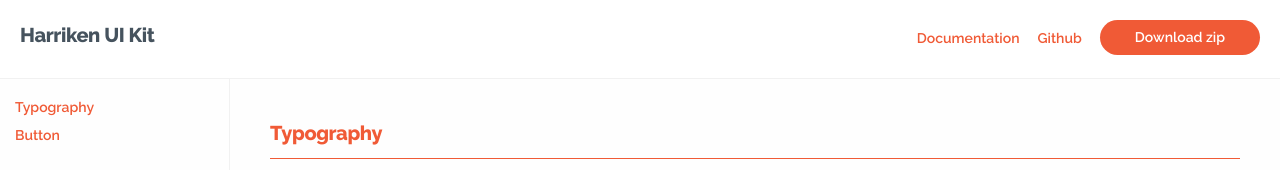
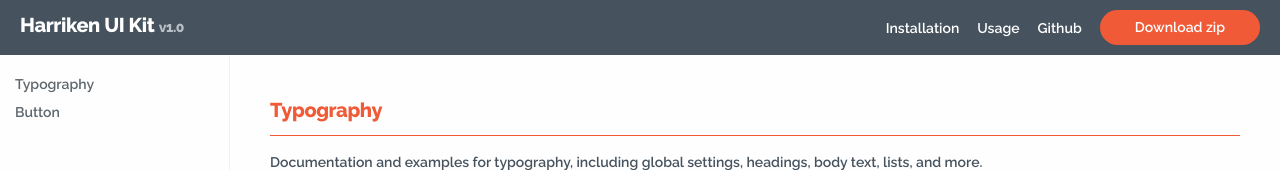
Before and after one commit to im4aLL/harriken-ui, a website: page index.html in a window 1280 px wide. Shown: the top 170 px of the page. Drawn offline with nearby package versions, Linux system fonts and the light colour scheme; a script that the page names is missing; a small style sheet from the web is missing.

Commit message:
dark header

```diff
--- a/index.html
+++ b/index.html
@@ -12,12 +12,13 @@
     <link rel="stylesheet" href="https://cdnjs.cloudflare.com/ajax/libs/SyntaxHighlighter/3.0.83/styles/shThemeDefault.min.css">
     <style>
         html, body { height: 100%; width: 100%; }
-        body { padding-top: 78px; }
-        .doc__header { padding: 20px 10px; border-bottom: 1px solid #f1f1f1; position: fixed; left: 0; top: 0; width: 100%; background: #fff; z-index: 500; }
+        body { padding-top: 55px; }
+        .doc__header { padding: 10px 10px 7px; border-bottom: 1px solid #f1f1f1; position: fixed; left: 0; top: 0; width: 100%; background: #f9f9f9; z-index: 500; }
+        .theme--dark.doc__header { background: #46535e; border-bottom: none; }
         .doc__header .nav { float: right; }
         .doc__nav { position: fixed; width: 230px; height: calc(100% - 78px); border-right: 1px solid #f1f1f1; overflow: auto; padding: 15px; }
         .doc__nav li { }
-        .doc__nav li a { display: block; font-size: 14px; line-height: 18px; padding: 5px 0; }
+        .doc__nav li a { display: block; font-size: 14px; line-height: 18px; padding: 5px 0; color: #5e676e; }
         .doc__nav li a:hover { opacity: 0.7; }
         .doc__body { padding: 40px 40px 40px 270px; }
         .doc__body__header { padding-bottom: 10px; color: #f05a36; border-bottom: 1px solid #f05a36; margin-bottom: 15px; }
@@ -30,17 +31,18 @@
 </head>
 <body>
 
-    <div class="doc__header">
+    <div class="doc__header theme--dark">
         <div class="row expanded">
             <div class="columns large-4">
-                <a href="./"><h5>Harriken UI Kit</h5></a>
+                <a href="./"><h5>Harriken UI Kit <small class="text__dimmed">v1.0</small></h5></a>
             </div>
             <div class="columns large-8">
                 <nav class="nav">
                     <ul class="nav__list nav__list--has-button">
-                        <li class="nav__list__item"><a href="#" class="nav__list__item__link">Documentation</a></li>
+                        <li class="nav__list__item"><a href="#" class="nav__list__item__link">Installation</a></li>
+                        <li class="nav__list__item"><a href="#" class="nav__list__item__link">Usage</a></li>
                         <li class="nav__list__item"><a href="https://github.com/im4aLL/harriken-ui" class="nav__list__item__link">Github</a></li>
-                        <li class="nav__list__item"><a href="#" class="button button--primary button--small">Download zip</a></li>
+                        <li class="nav__list__item"><a href="#" class="button button--primary button--small theme--dark">Download zip</a></li>
                     </ul>
                 </nav>
             </div>
```
